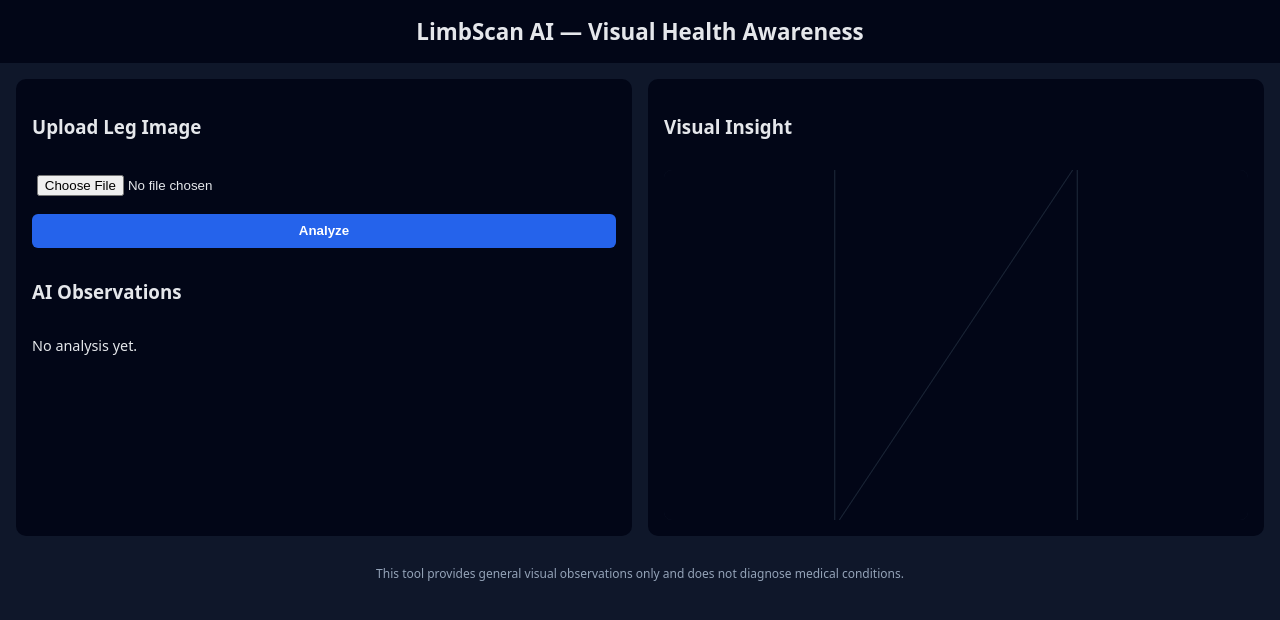
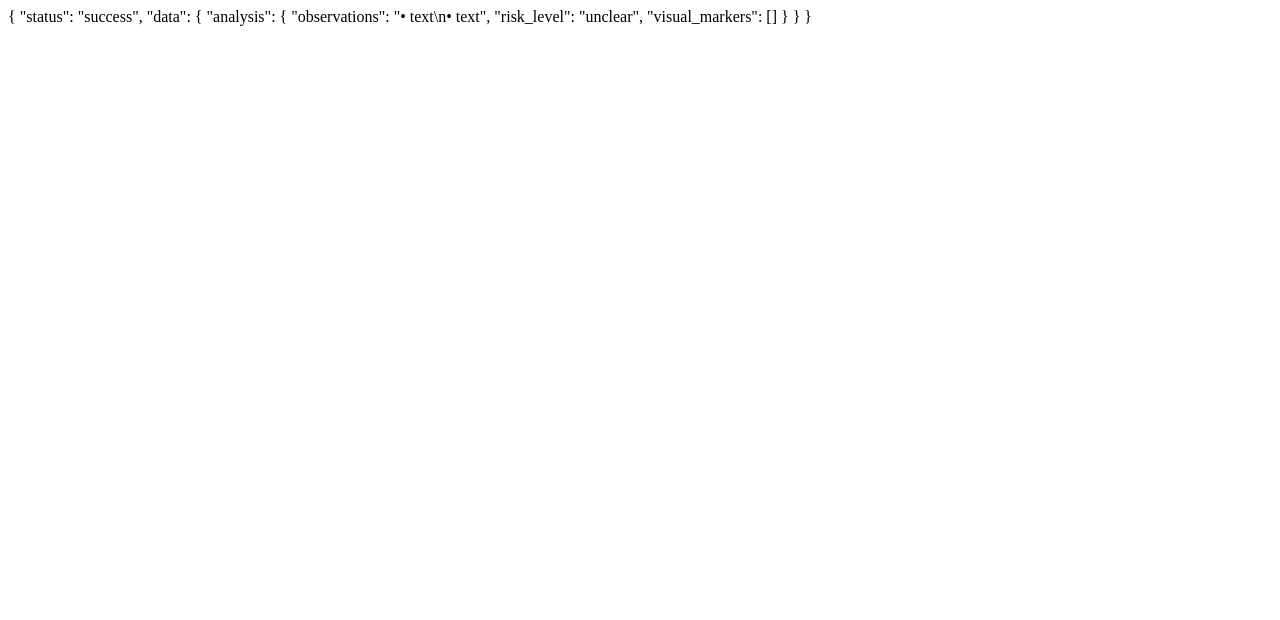
Before and after one commit to angelmunachi/health-AI, a plain HTML site: page index.html in a window 1280 px wide. Drawn offline with nearby package versions, Linux system fonts and the light colour scheme.

Commit message:
Update index.html

```diff
--- a/index.html
+++ b/index.html
@@ -1,239 +1,10 @@
-<!DOCTYPE html>
-<html lang="en">
-<head>
-  <meta charset="UTF-8" />
-  <meta name="viewport" content="width=device-width, initial-scale=1.0" />
-  <title>LimbScan AI</title>
-
-  <!-- PWA Manifest -->
-  <link rel="manifest" href="/static/PWA/manifest.json" />
-  <meta name="theme-color" content="#020617" />
-
-  <!-- Three.js -->
-  <script src="https://unpkg.com/three@0.160.0/build/three.min.js"></script>
-
-  <!-- Styles -->
-  <style>
-    body {
-      margin: 0;
-      font-family: system-ui, sans-serif;
-      background: #0f172a;
-      color: #e5e7eb;
+{
+  "status": "success",
+  "data": {
+    "analysis": {
+      "observations": "• text\n• text",
+      "risk_level": "unclear",
+      "visual_markers": []
     }
-
-    header {
-      padding: 1rem;
-      background: #020617;
-      text-align: center;
-      font-size: 1.4rem;
-      font-weight: 600;
-    }
-
-    main {
-      display: grid;
-      grid-template-columns: 1fr 1fr;
-      gap: 1rem;
-      padding: 1rem;
-    }
-
-    .panel {
-      background: #020617;
-      border-radius: 10px;
-      padding: 1rem;
-      display: flex;
-      flex-direction: column;
-      gap: 0.8rem;
-    }
-
-    input[type="file"] {
-      padding: 0.3rem;
-    }
-
-    button {
-      background: #2563eb;
-      color: white;
-      border: none;
-      padding: 0.6rem 1rem;
-      border-radius: 6px;
-      cursor: pointer;
-      font-weight: 600;
-      transition: 0.2s;
-    }
-
-    button:hover {
-      background: #1d4ed8;
-    }
-
-    #result {
-      white-space: pre-wrap;
-      font-size: 0.9rem;
-      line-height: 1.4;
-      flex: 1;
-      overflow-y: auto;
-    }
-
-    #three-container {
-      width: 100%;
-      height: 350px;
-      border-radius: 8px;
-      overflow: hidden;
-      background: #0f172a;
-    }
-
-    footer {
-      padding: 0.8rem;
-      text-align: center;
-      font-size: 0.75rem;
-      color: #94a3b8;
-    }
-
-    @media (max-width: 768px) {
-      main {
-        grid-template-columns: 1fr;
-      }
-    }
-  </style>
-</head>
-
-<body>
-  <header>LimbScan AI — Visual Health Awareness</header>
-
-  <main>
-    <!-- Upload + Results Panel -->
-    <div class="panel">
-      <h3>Upload Leg Image</h3>
-      <input type="file" id="imageInput" accept="image/*" />
-      <button onclick="analyzeImage()">Analyze</button>
-
-      <h3>AI Observations</h3>
-      <div id="result">No analysis yet.</div>
-    </div>
-
-    <!-- Three.js Visualization -->
-    <div class="panel">
-      <h3>Visual Insight</h3>
-      <div id="three-container"></div>
-    </div>
-  </main>
-
-  <footer>
-    This tool provides general visual observations only and does not diagnose medical conditions.
-  </footer>
-
-  <!-- Three.js Script -->
-  <script>
-    let scene, camera, renderer, markers = [];
-
-    function initThree() {
-      const container = document.getElementById("three-container");
-
-      scene = new THREE.Scene();
-      scene.background = new THREE.Color(0x020617);
-
-      camera = new THREE.PerspectiveCamera(
-        60,
-        container.clientWidth / container.clientHeight,
-        0.1,
-        1000
-      );
-      camera.position.z = 5;
-
-      renderer = new THREE.WebGLRenderer({ antialias: true });
-      renderer.setSize(container.clientWidth, container.clientHeight);
-      container.appendChild(renderer.domElement);
-
-      const light = new THREE.AmbientLight(0xffffff, 1);
-      scene.add(light);
-
-      const geometry = new THREE.PlaneGeometry(4, 6);
-      const material = new THREE.MeshBasicMaterial({
-        color: 0x1e293b,
-        wireframe: true
-      });
-      const plane = new THREE.Mesh(geometry, material);
-      scene.add(plane);
-
-      animate();
-    }
-
-    function animate() {
-      requestAnimationFrame(animate);
-      renderer.render(scene, camera);
-    }
-
-    function clearMarkers() {
-      markers.forEach(m => scene.remove(m));
-      markers = [];
-    }
-
-    function addMarker(x, y, label, risk) {
-      const colorMap = {
-        low: 0x22c55e,
-        medium: 0xfacc15,
-        unclear: 0xf97316
-      };
-
-      const geometry = new THREE.SphereGeometry(0.08, 16, 16);
-      const material = new THREE.MeshBasicMaterial({
-        color: colorMap[risk] || 0x94a3b8
-      });
-
-      const sphere = new THREE.Mesh(geometry, material);
-      sphere.position.x = (x - 0.5) * 4;
-      sphere.position.y = (0.5 - y) * 6;
-      sphere.position.z = 0.1;
-
-      scene.add(sphere);
-      markers.push(sphere);
-    }
-
-    async function analyzeImage() {
-      const input = document.getElementById("imageInput");
-      if (!input.files.length) return;
-
-      clearMarkers();
-      document.getElementById("result").textContent = "Analyzing image...";
-
-      const formData = new FormData();
-      formData.append("file", input.files[0]);
-
-      try {
-        const response = await fetch("/api/analyze-leg", {
-          method: "POST",
-          body: formData
-        });
-
-        if (!response.ok) throw new Error("Server error: " + response.status);
-
-        const data = await response.json();
-        const analysis = data.data.analysis;
-
-        document.getElementById("result").textContent =
-          "Observations:\n- " +
-          analysis.observations.join("\n- ") +
-          "\n\nGeneral Info:\n" +
-          analysis.general_info +
-          "\n\nRisk Level: " +
-          analysis.risk_level.toUpperCase();
-
-        analysis.visual_markers.forEach(marker => {
-          addMarker(marker.x, marker.y, marker.label, analysis.risk_level);
-        });
-      } catch (err) {
-        document.getElementById("result").textContent =
-          "Error analyzing image: " + err.message;
-      }
-    }
-
-    // Initialize Three.js
-    initThree();
-
-    // Register Service Worker for PWA
-    if ("serviceWorker" in navigator) {
-      navigator.serviceWorker.register("/static/PWA/service-worker.js")
-        .then(() => console.log("Service Worker registered"))
-        .catch(err => console.error("SW registration failed:", err));
-    }
-  </script>
-</body>
-</html>
+  }
+}
```
